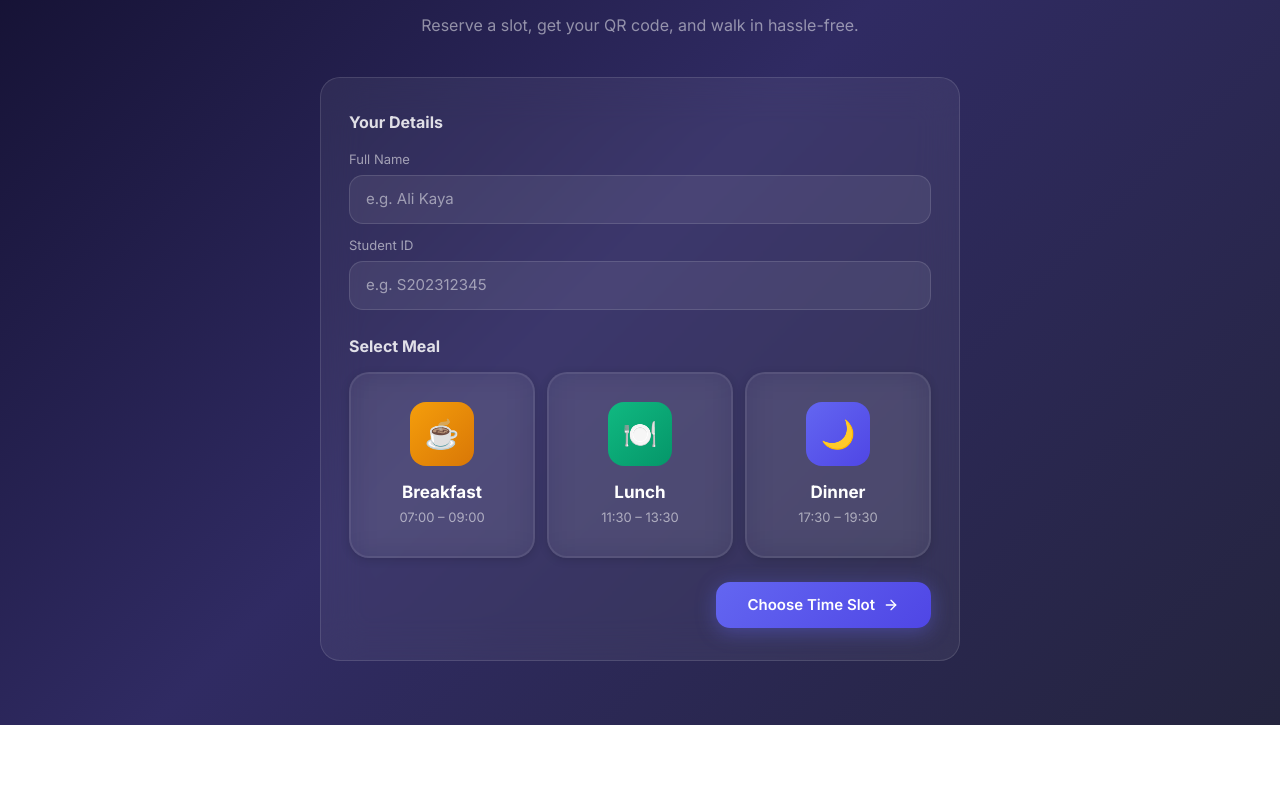
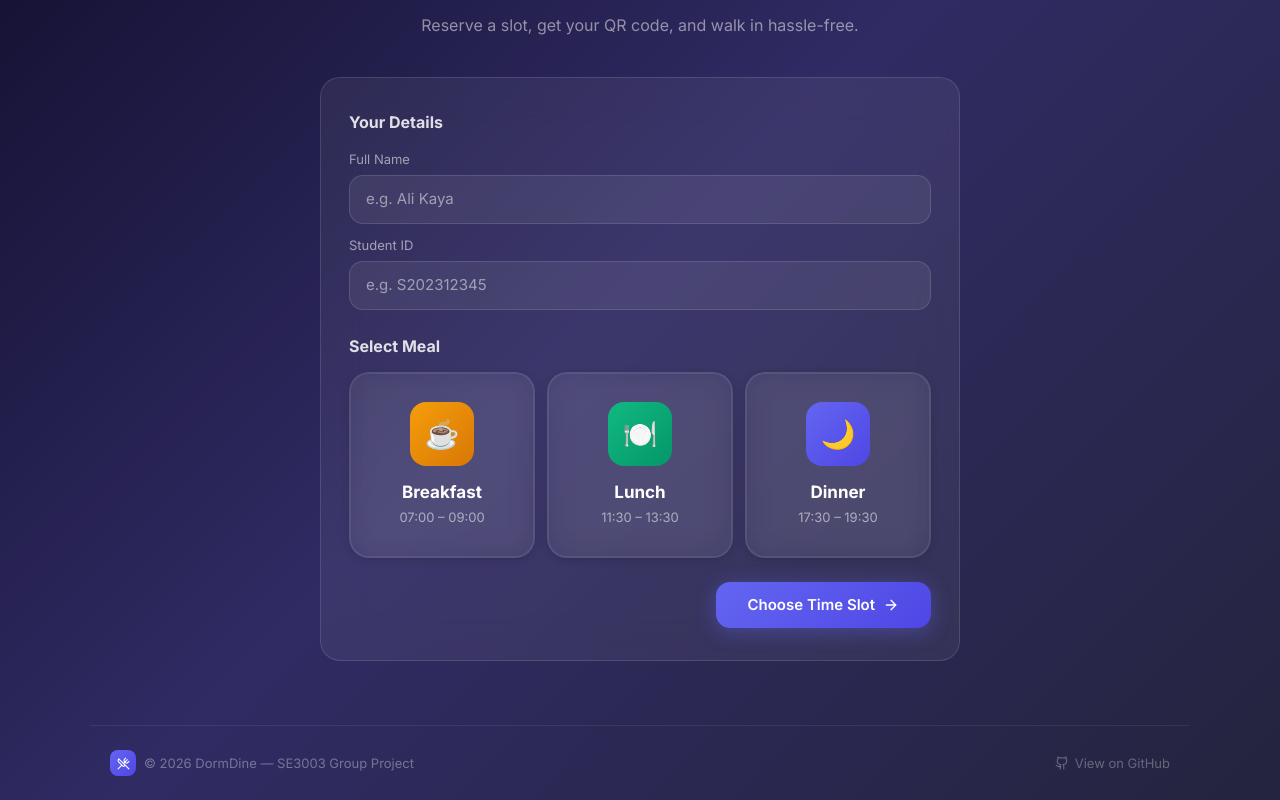
Before and after one commit to se3003-team-rezervation/reservation-system-app, a Next.js app: page / in a window 1280 px wide. Shown: the part 253-1053 px from the top of the page. Before the commit the page ends 978 px from the top, so only its background shows below. Built offline with nearby package versions, Linux system fonts and the light colour scheme.

Commit message:
feat: add Footer component with copyright info and GitHub link

```diff
--- a/app/layout.tsx
+++ b/app/layout.tsx
@@ -1,5 +1,6 @@
 import type { Metadata } from "next";
 import "./globals.css";
+import Footer from "@/components/Footer";
 
 export const metadata: Metadata = {
   title: "DormDine – Cafeteria Reservation",
@@ -27,7 +28,10 @@ export default function RootLayout({
         />
         <meta name="viewport" content="width=device-width, initial-scale=1" />
       </head>
-      <body className="antialiased">{children}</body>
+      <body className="antialiased" style={{ display: "flex", flexDirection: "column", minHeight: "100dvh" }}>
+        <div style={{ flex: 1 }}>{children}</div>
+        <Footer />
+      </body>
     </html>
   );
 }
--- /dev/null
+++ b/components/Footer.tsx
@@ -0,0 +1,59 @@
+import { UtensilsCrossed, Github } from "lucide-react";
+
+export default function Footer() {
+  const year = new Date().getFullYear();
+  return (
+    <footer
+      style={{
+        borderTop: "1px solid rgba(255,255,255,0.07)",
+        padding: "1.5rem 1.25rem",
+        display: "flex",
+        alignItems: "center",
+        justifyContent: "space-between",
+        flexWrap: "wrap",
+        gap: "0.75rem",
+        maxWidth: 1100,
+        margin: "0 auto",
+        width: "100%",
+      }}
+    >
+      <div style={{ display: "flex", alignItems: "center", gap: "0.5rem" }}>
+        <div
+          style={{
+            width: 26,
+            height: 26,
+            borderRadius: "0.5rem",
+            background: "linear-gradient(135deg, #6366f1, #4f46e5)",
+            display: "flex",
+            alignItems: "center",
+            justifyContent: "center",
+          }}
+        >
+          <UtensilsCrossed size={13} color="white" />
+        </div>
+        <span style={{ color: "rgba(255,255,255,0.35)", fontSize: "0.8125rem" }}>
+          © {year} DormDine — SE3003 Group Project
+        </span>
+      </div>
+
+      <a
+        href="https://github.com/se3003-team-rezervation/reservation-system-app"
+        target="_blank"
+        rel="noopener noreferrer"
+        style={{
+          display: "flex",
+          alignItems: "center",
+          gap: "0.375rem",
+          color: "rgba(255,255,255,0.3)",
+          fontSize: "0.8125rem",
+          textDecoration: "none",
+          transition: "color 0.2s ease",
+        }}
+        aria-label="View source on GitHub"
+      >
+        <Github size={14} />
+        View on GitHub
+      </a>
+    </footer>
+  );
+}
```
